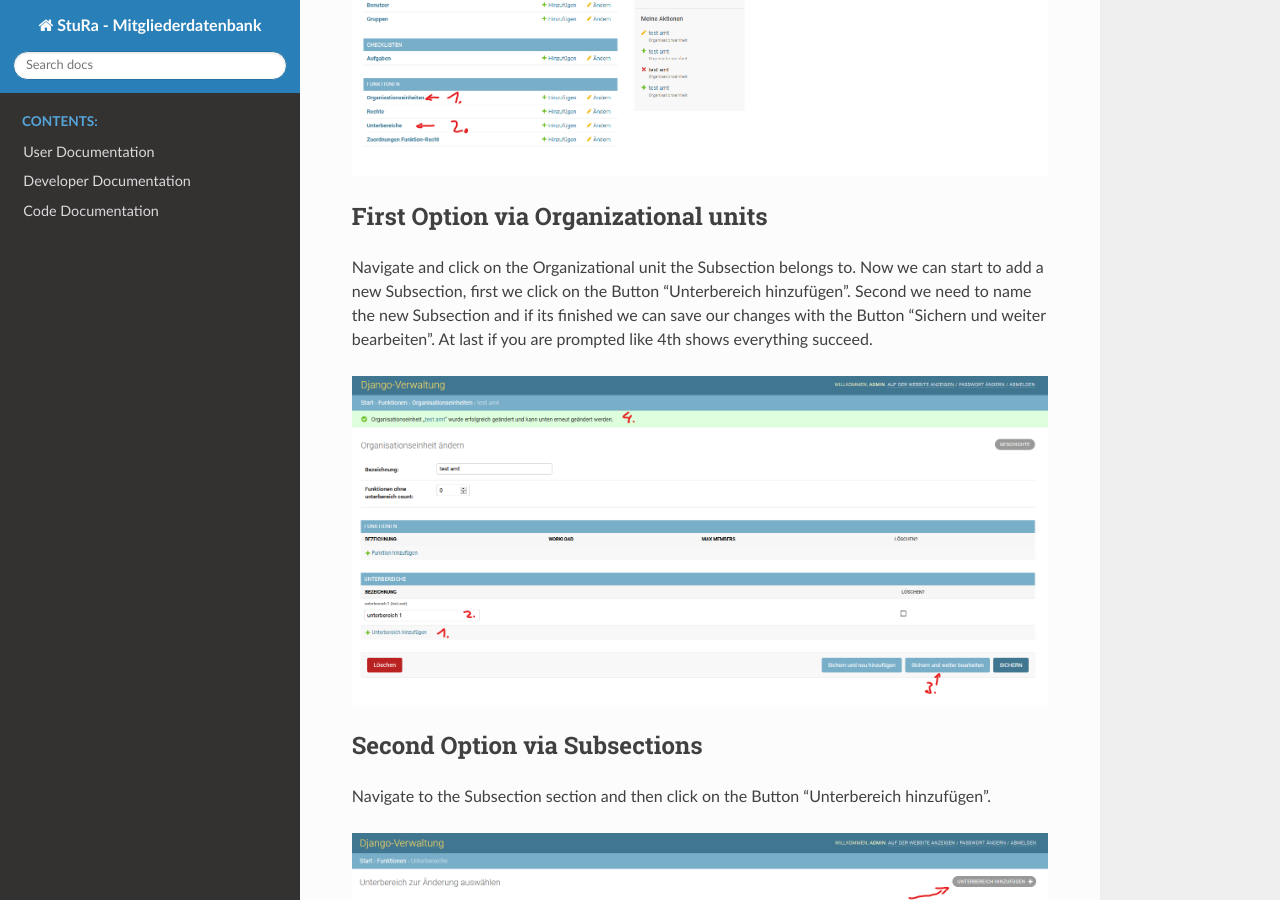
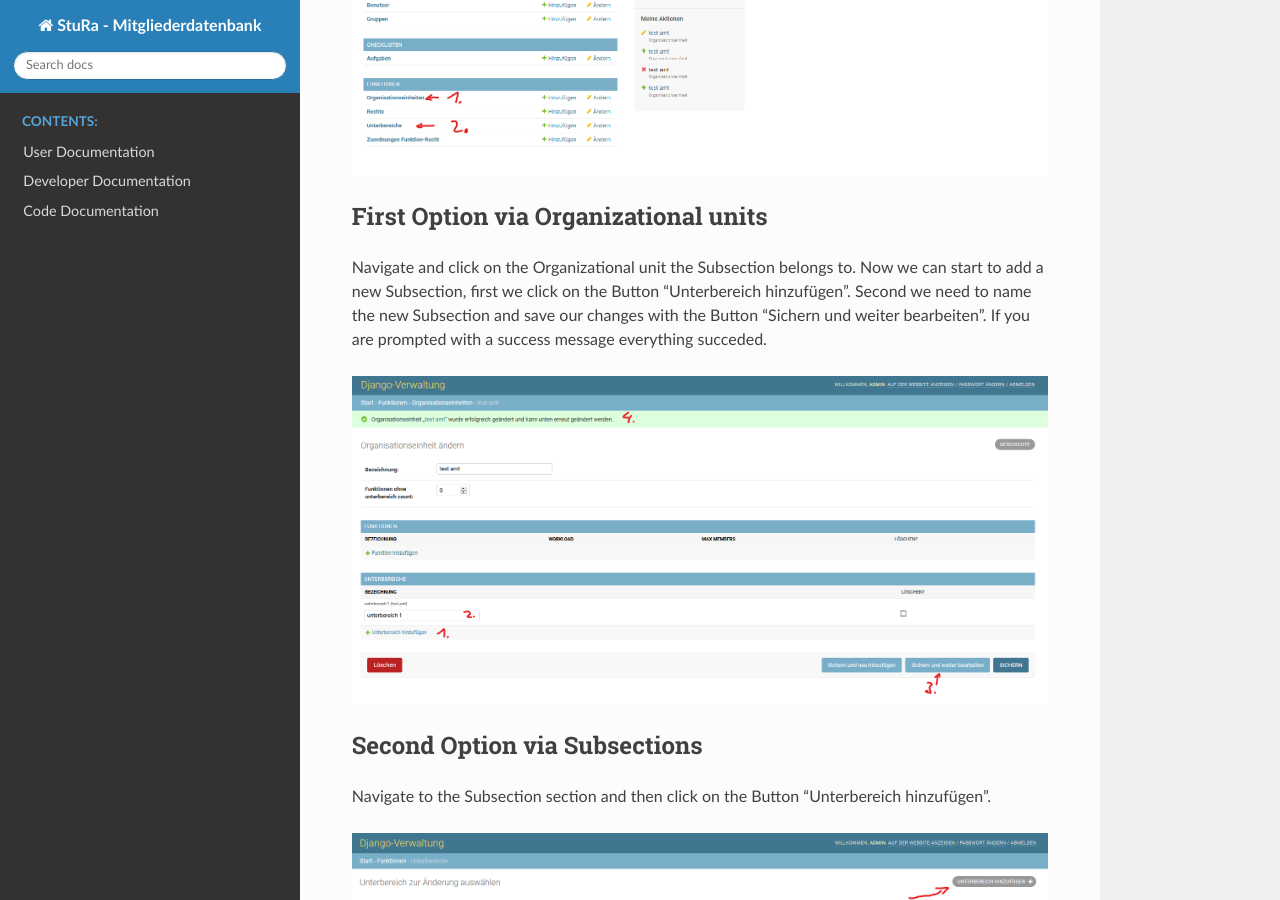
Before and after one commit to mribrgr/StuRa-Mitgliederdatenbank, a Sphinx documentation site: the page built from docs/sphinx/source/user/createNewUnterbereich.rst, in a window 1280 px wide and 900 px high, scrolled down 390 px. Built offline with Sphinx 7.4.7 and the Read the Docs theme 2.0.0, drawn with Linux system fonts in a browser that asks for light colours.

Commit message:
Fix typos and grammar

```diff
--- a/docs/sphinx/source/user/createNewUnterbereich.rst
+++ b/docs/sphinx/source/user/createNewUnterbereich.rst
@@ -17,8 +17,8 @@ First Option via Organizational units
 Navigate and click on the Organizational unit the Subsection belongs to.
 Now we can start to add a new Subsection, first we click on the Button
 "Unterbereich hinzufügen". Second we need to name the new Subsection and
-if its finished we can save our changes with the Button "Sichern und weiter bearbeiten".
-At last if you are prompted like 4th shows everything succeed.
+save our changes with the Button "Sichern und weiter bearbeiten".
+If you are prompted with a success message everything succeded.
 
 .. image:: img/createUnterbereicheOrganisationseinheiten.png
 
```
